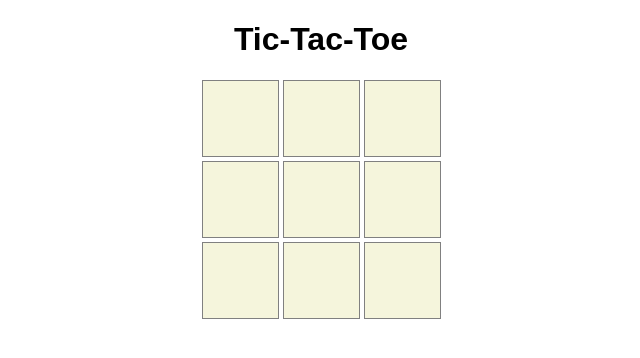
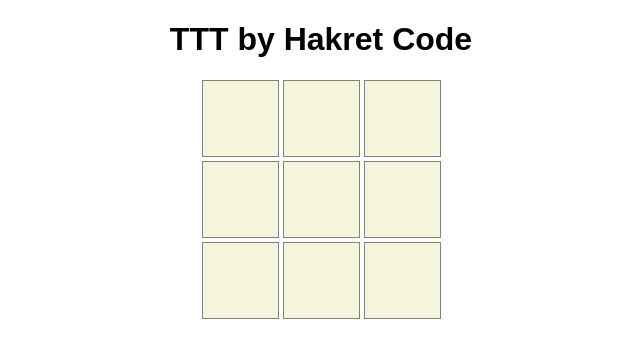
Before and after one commit to hakcolt/tic-tac-toe, a plain HTML site: page index.html in a window 1280 px wide. Shown: the whole page, without its empty margins (319-959 px from the left). Drawn offline with Linux system fonts and the light colour scheme.

Commit message:
best performance

```diff
--- a/index.html
+++ b/index.html
@@ -5,12 +5,12 @@
     <meta charset="UTF-8">
     <meta http-equiv="X-UA-Compatible" content="IE=edge">
     <meta name="viewport" content="width=device-width, initial-scale=1.0">
-    <title>TTT by hakret Code</title>
+    <title>Tic Tac Toe</title>
     <link rel="stylesheet" href="styles/style.css">
 </head>
 
 <body>
-    <h1>Tic-Tac-Toe</h1>
+    <h1>TTT by Hakret Code</h1>
     <h2 id="winnerText" style="display: none;">Issaê pivete</h2>
     <div class="stage">
         <div>
```
